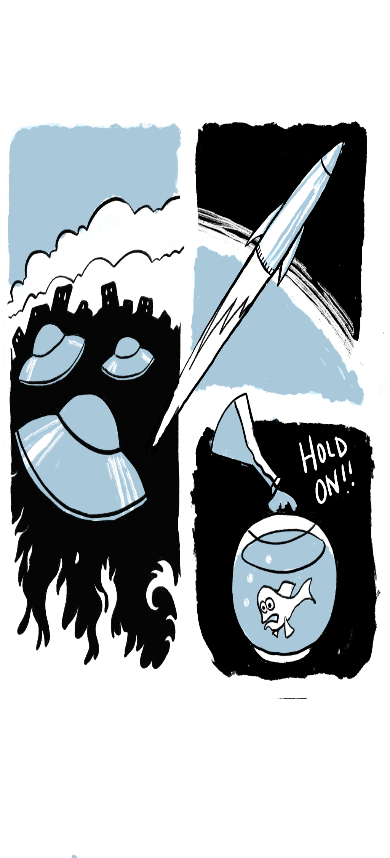
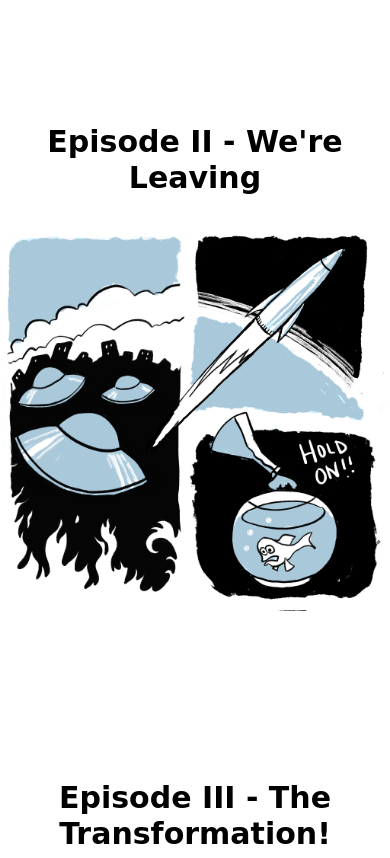
Before and after one commit to joshcrain/galactic-guppy, an Eleventy site: page index.njk in a window 390 px wide. Shown: the part 740-1598 px from the top of the page. Built offline with nearby package versions, Linux system fonts and the light colour scheme; Eleventy itself is replaced by a stand-in of ours; files that its build step writes are made by us from their sources; files whose address does not match are found by name; a web font is replaced by a local one.

Commit message:
update some styles for mobile

```diff
--- a/index.njk
+++ b/index.njk
@@ -17,11 +17,11 @@
         html, body, article, .hgroup {
         block-size: 100%;
         }
-        article, footer {
+        article, footer {padding:1rem;
         display: flex;flex-direction: column;
         align-items: center;
         justify-content: center;margin:0 auto; }
-        img{max-width: 100%;}
+        img{max-width: 100%;height:auto}
         .hero{background:url('/hero2.png') bottom #000;background-size: cover;max-width: 2400px;height:767px;margin:0 auto;padding:2rem 0;color:#FFF;}
         h1{letter-spacing:.05em;text-align: center;font-size: clamp(2.5rem, 8vw, 3.25rem);margin:0;display: block;line-height: .75em;}
         h1, .byline{padding:0 1rem;}
@@ -29,7 +29,7 @@
         article{max-width: 767px;padding:3rem 0}
         h2 {font-size: 1.25rem;;}
         .byline{font-size: clamp(.5rem, 8vw, 1rem);line-height: 1.2em;margin:.75em;;}
-        footer{font-size:.75rem;padding:1rem;line-height: 1em;}
+        footer{font-size:.75rem;line-height: 1em;}
 
         .sort-asc{display: flex; flex-direction: column-reverse;}
     </style>
@@ -47,7 +47,7 @@
         {% set items = collections.posts %}
         {% for post in items %}
         <article id="episode-{{ loop.index }}">
-            <h2 class="visuallyhidden">{{post.data.title}}</h2>
+            <h2>{{post.data.title}}</h2>
             {% image post.data.img, post.data.title, "(min-width: 30em) 50vw, 100vw" %}
         </article>
         {% endfor %}
```
